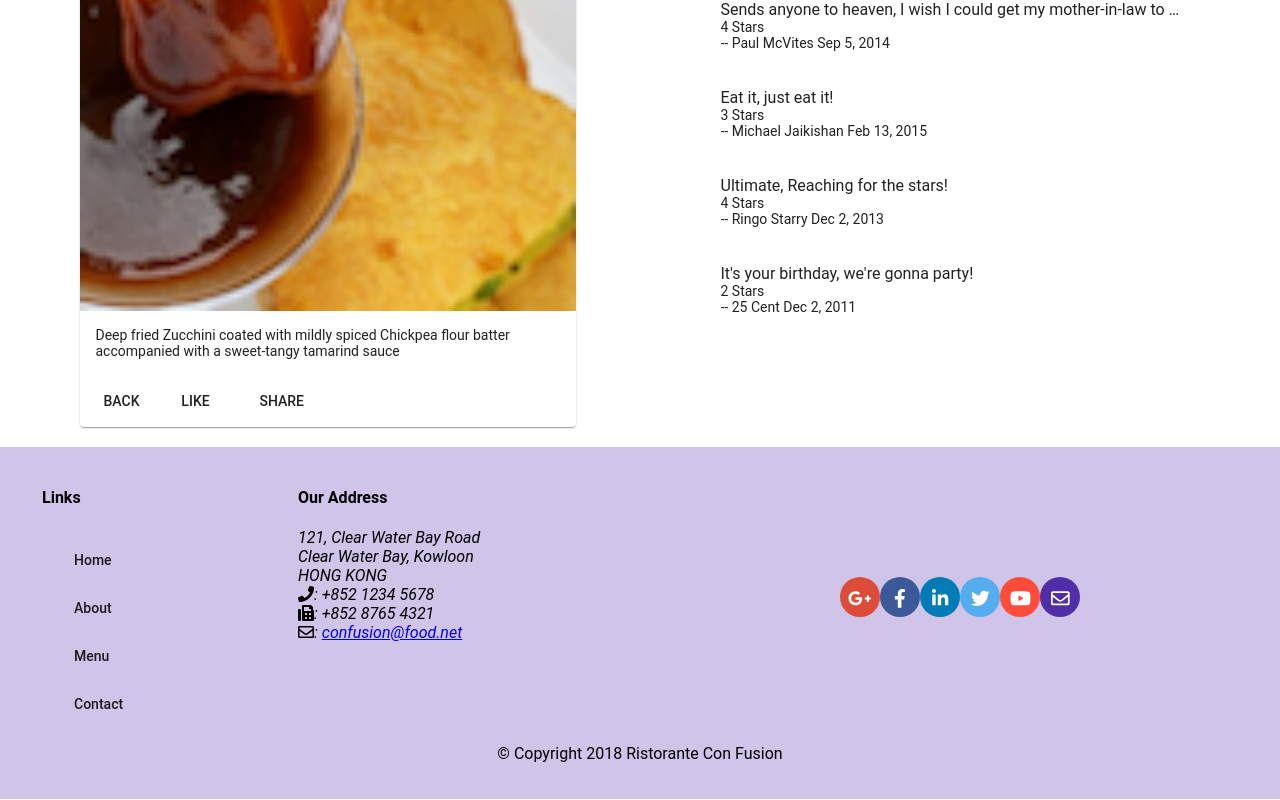
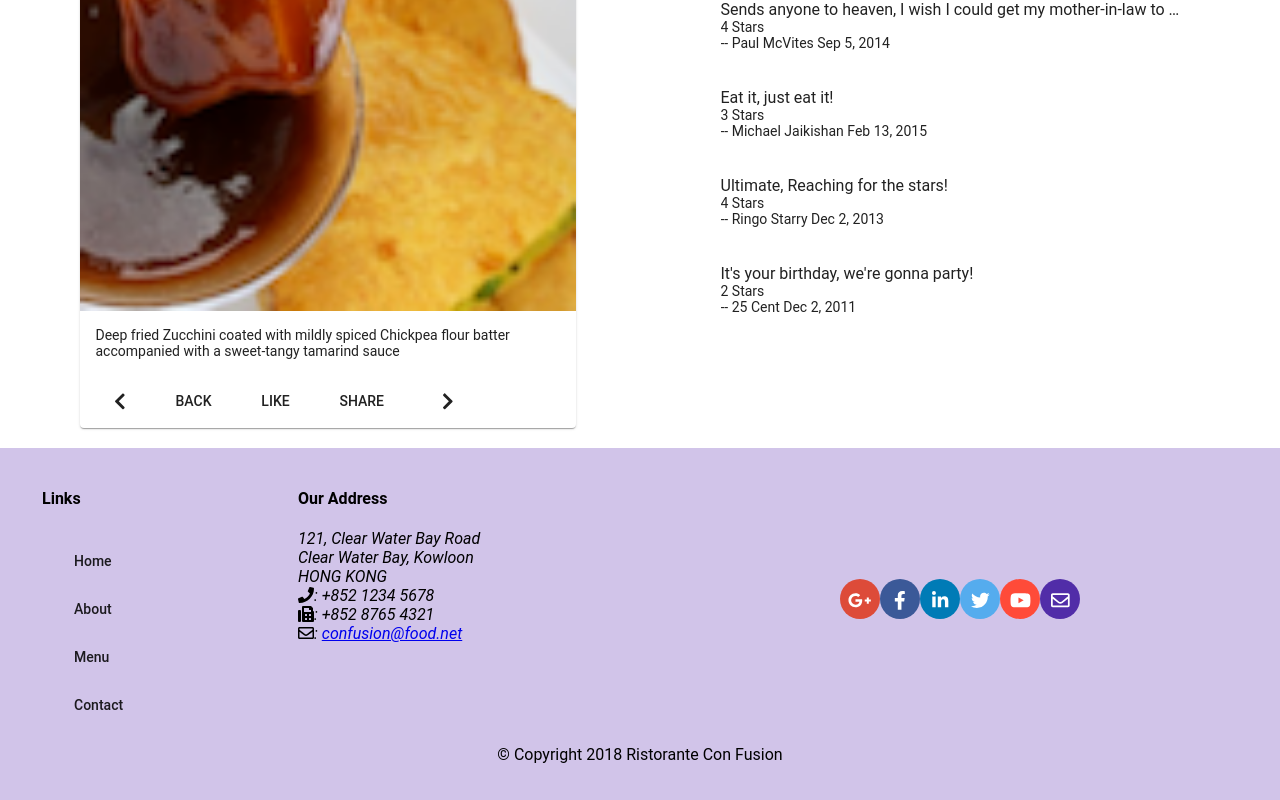
Before and after one commit to erwinlo/coursera-angular, an Angular app: page /dishdetail/1 in a window 1280 px wide. Shown: the part 635-1435 px from the top of the page. Built offline with nearby package versions, Linux system fonts and the light colour scheme.

Commit message:
RxJS Part 2

```diff
--- a/src/app/dishdetail/dishdetail.component.html
+++ b/src/app/dishdetail/dishdetail.component.html
@@ -19,9 +19,16 @@
         <p>{{ dish.description }}</p>
       </mat-card-content>
       <mat-card-actions>
+        <button mat-button [routerLink]="['/dishdetail', prev]">
+          <fa-icon [icon]="faLeft" size="lg"></fa-icon>
+        </button>
         <button mat-button (click)="goBack()">BACK</button>
         <button mat-button>LIKE</button>
         <button mat-button>SHARE</button>
+        <span class="flex-spacer"></span>
+        <button mat-button [routerLink]="['/dishdetail', next]">
+          <fa-icon [icon]="faRight" size="lg"></fa-icon>
+        </button>
       </mat-card-actions>
     </mat-card>
   </div>
--- a/src/app/dishdetail/dishdetail.component.ts
+++ b/src/app/dishdetail/dishdetail.component.ts
@@ -3,6 +3,11 @@
 import { Location } from '@angular/common';
 import { Dish } from '../shared/dish';
 import { DishService } from '../services/dish.service';
+import { switchMap } from 'rxjs/operators';
+import {
+  faChevronLeft,
+  faChevronRight,
+} from '@fortawesome/free-solid-svg-icons';
 
 @Component({
   selector: 'app-dishdetail',
@@ -11,6 +16,12 @@
 })
 export class DishdetailComponent implements OnInit {
   dish: Dish;
+  dishIds: string[];
+  prev: string;
+  next: string;
+
+  faLeft = faChevronLeft;
+  faRight = faChevronRight;
 
   constructor(
     private dishService: DishService,
@@ -19,8 +30,27 @@
   ) {}
 
   ngOnInit(): void {
-    let id = this.route.snapshot.params['id'];
-    this.dishService.getDish(id).subscribe((dish) => (this.dish = dish));
+    this.dishService
+      .getDishIds()
+      .subscribe((dishIds) => (this.dishIds = dishIds));
+    this.route.params
+      .pipe(
+        switchMap((params: Params) => this.dishService.getDish(params['id']))
+      )
+      .subscribe((dish) => {
+        this.dish = dish;
+        this.setPrevNext(dish.id);
+      });
+  }
+
+  setPrevNext(dishId: string) {
+    const index = this.dishIds.indexOf(dishId);
+    this.prev = this.dishIds[
+      (this.dishIds.length + index - 1) % this.dishIds.length
+    ];
+    this.next = this.dishIds[
+      (this.dishIds.length + index + 1) % this.dishIds.length
+    ];
   }
 
   goBack(): void {
--- a/src/app/services/dish.service.ts
+++ b/src/app/services/dish.service.ts
@@ -21,4 +21,8 @@
   getFeaturedDish(): Observable<Dish> {
     return of(DISHES.filter((dish) => dish.featured)[0]).pipe(delay(1000));
   }
+
+  getDishIds(): Observable<string[] | any> {
+    return of(DISHES.map((dish) => dish.id));
+  }
 }
```
